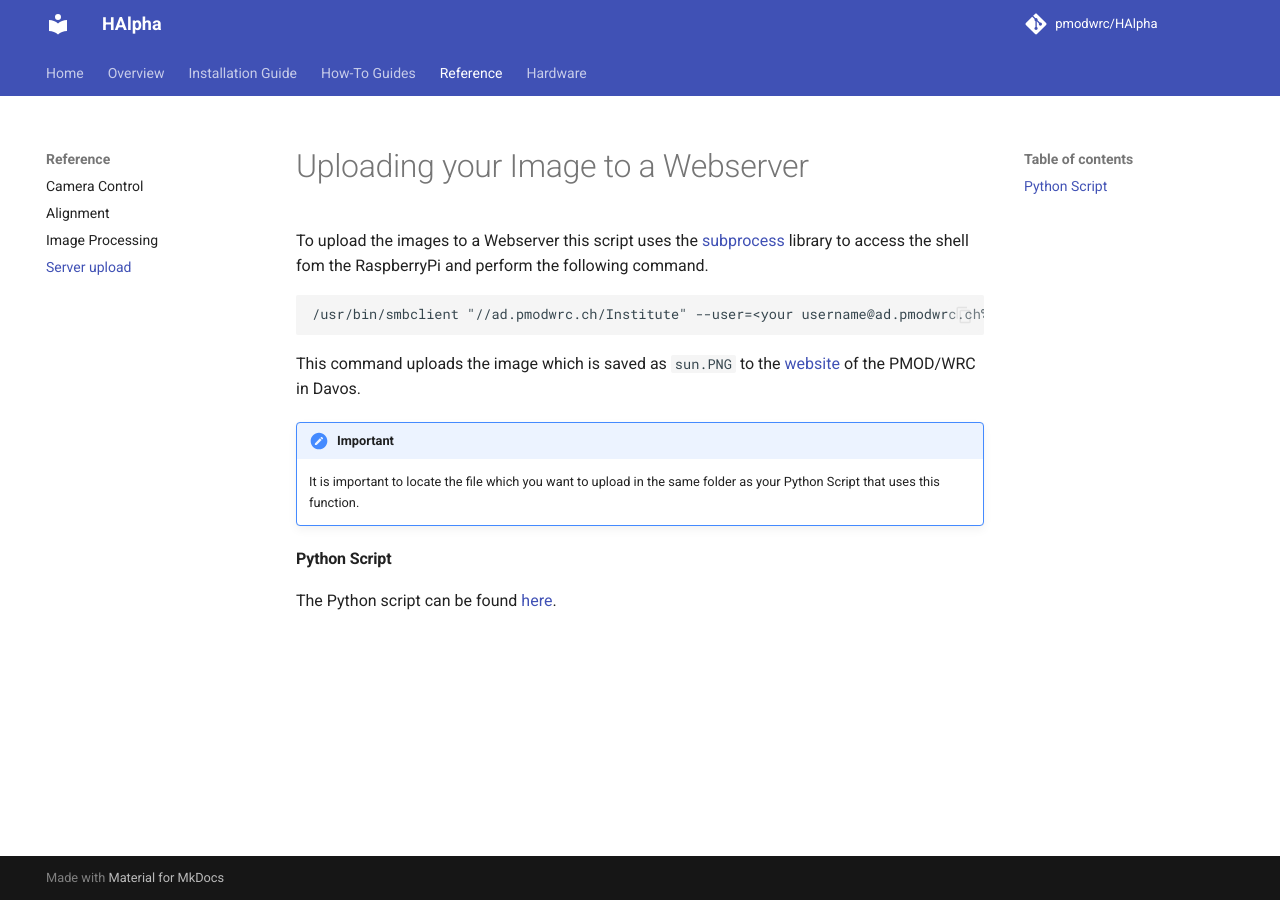
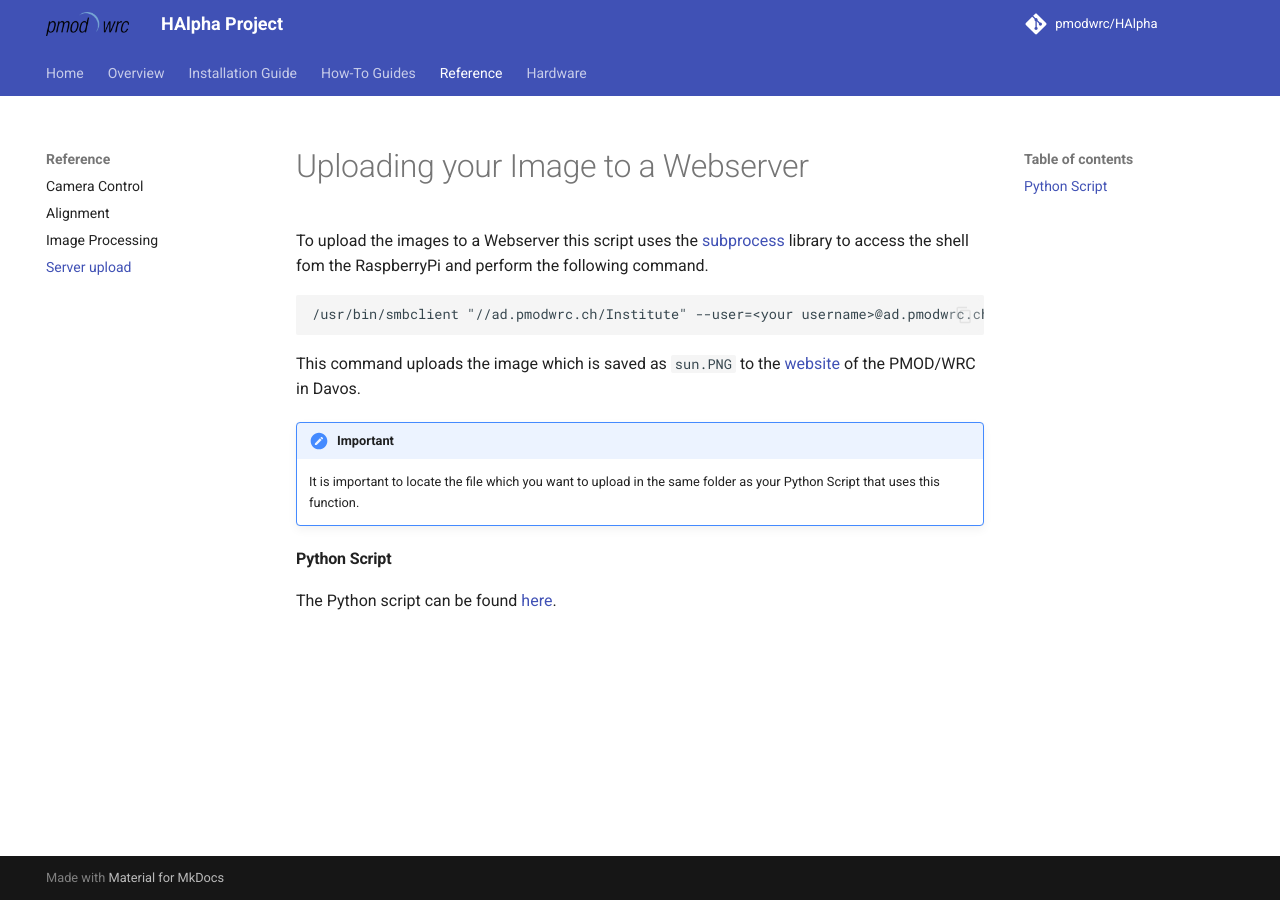
Before and after one commit to sydneyes/sydney_halpha_project, an MkDocs documentation site: the page built from docs/reference/upload.md, in a window 1280 px wide. Built offline with MkDocs 1.6.1 and Material for MkDocs 9.7.7, drawn with Linux system fonts in a browser that asks for light colours; comment, search, counter and statistics services are not loaded.

Commit message:
adding logo to doc

```diff
--- a/mkdocs.yml
+++ b/mkdocs.yml
@@ -1,4 +1,4 @@
-site_name: HAlpha
+site_name: HAlpha Project
 theme:
   name: material
   features:
@@ -6,6 +6,7 @@ theme:
     - navigation.tabs
   icon:
     repo: fontawesome/brands/git-alt
+  logo: images/logo.png
 
 plugins:
   - mkdocstrings
```
Also changed, not shown: docs/reference/upload.md (+1 -1 lines), docs/images/logo.png (added).
